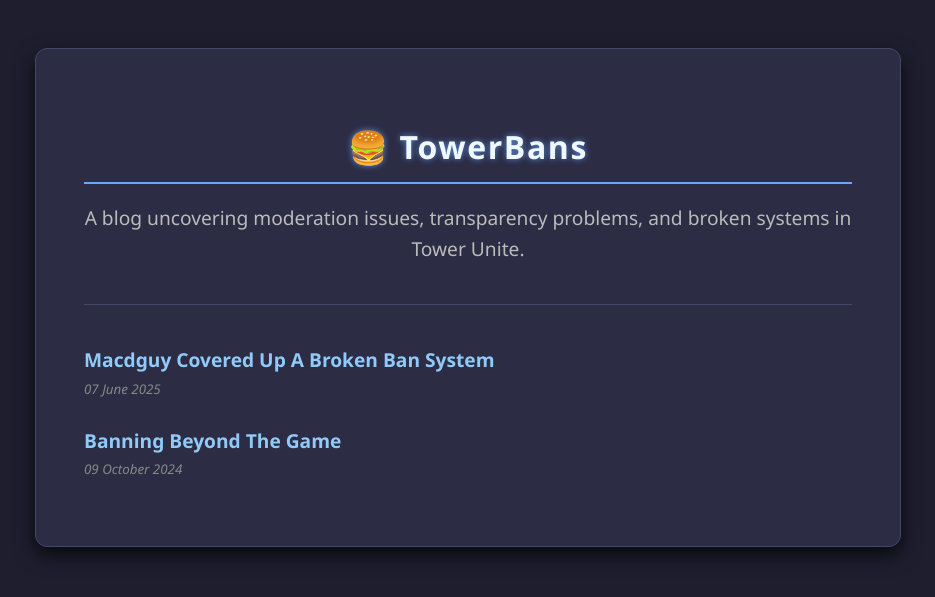
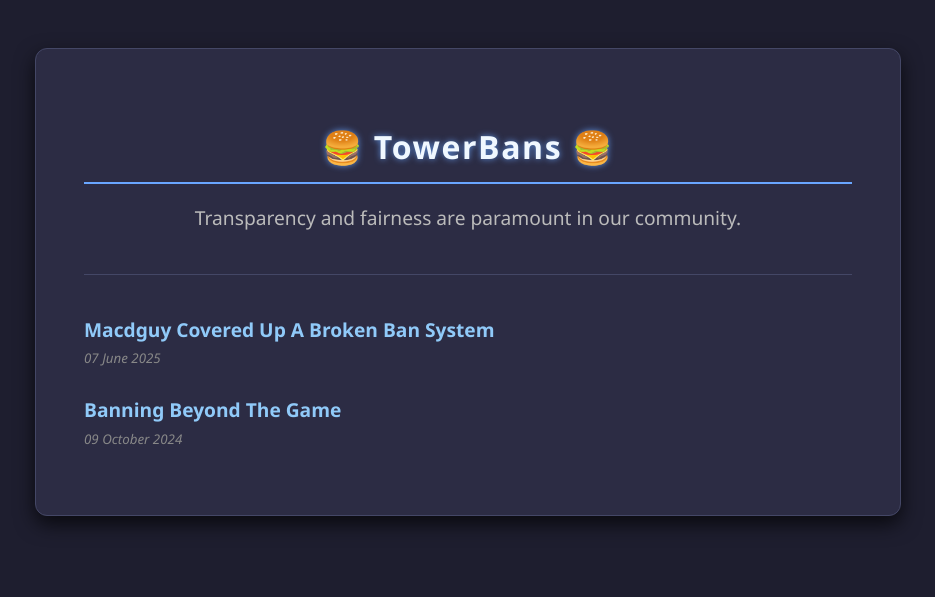
Before and after one commit to dubugc/towerbans, a Jekyll site: the page built from index.md, in a window 1280 px wide. Shown: the top 597 px of the page, without its empty margins (172-1107 px from the left). Built offline with Jekyll 4.4.1, drawn with Linux system fonts in a browser that asks for light colours.

Commit message:
Update index.md

```diff
--- a/index.md
+++ b/index.md
@@ -6,9 +6,9 @@ title: TowerBans
 <div class="container">
 
   <div style="text-align: center; margin-top: 2rem;">
-    <h1>🍔 TowerBans</h1>
+    <h1>🍔 TowerBans 🍔</h1>
     <p style="font-size: 1.2em; color: #bbb;">
-      A blog uncovering moderation issues, transparency problems, and broken systems in Tower Unite.
+      Transparency and fairness are paramount in our community.
     </p>
   </div>
 
```
